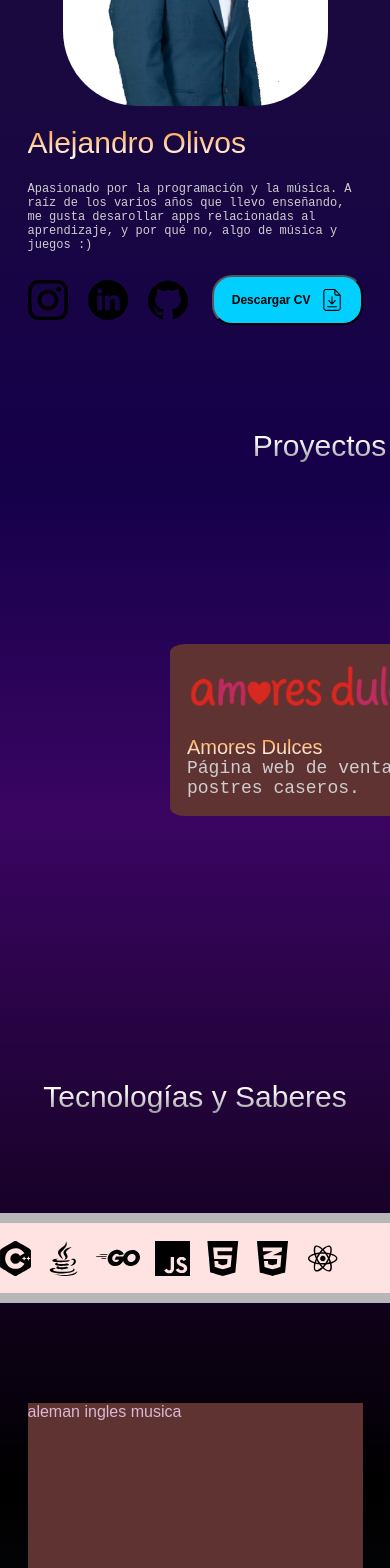
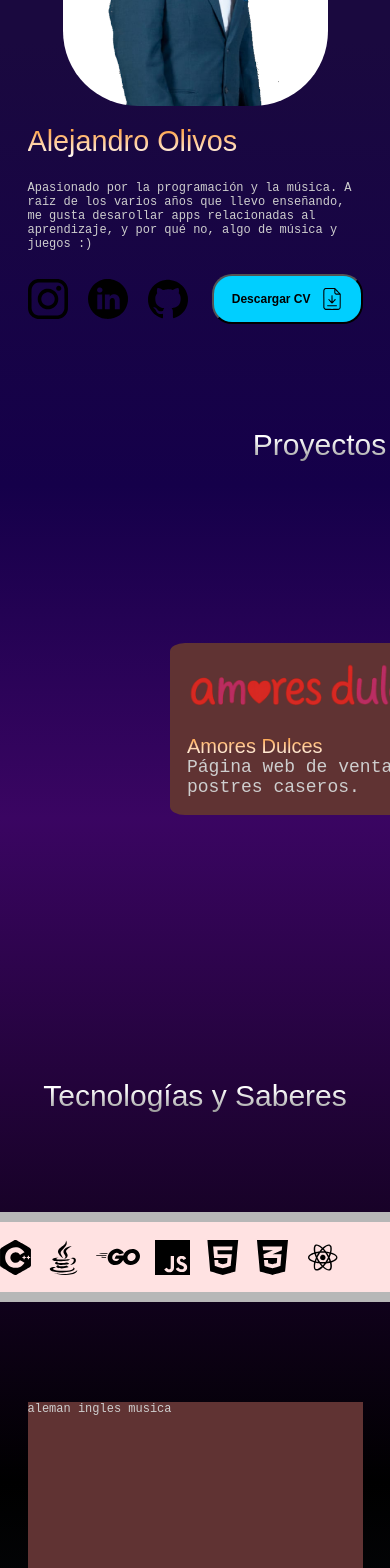
Before and after one commit to SolidDogor/solid-dogor-portfolio, a React (Vite) app: page / in a window 390 px wide. Shown: the part 180-1748 px from the top of the page. Built offline with nearby package versions, Linux system fonts and the light colour scheme.

Commit message:
Actualizar css con fonts responsive

```diff
--- a/src/components/Presentation/Presentation.css
+++ b/src/components/Presentation/Presentation.css
@@ -27,7 +27,7 @@
   background-clip: text;
   -webkit-background-clip: text; /* Para navegadores Webkit */
   color: transparent;
-  font-size: 40px;
+  font-size: clamp(1.8rem, calc(1.8vw + 1rem), 4rem);
   line-height: 1.1;
 }
 
@@ -94,10 +94,6 @@
     max-height: 258px;
   }
 
-  .name {
-    font-size: 30px;
-  }
-
   .description {
     font-size: 12px;
   }
--- a/src/components/Skills/Skills.jsx
+++ b/src/components/Skills/Skills.jsx
@@ -16,7 +16,7 @@ export default function Skills() {
       </div>
 
       <div className="skills-section">
-        <div className="descripcion">aleman ingles musica</div>
+        <div className="description">aleman ingles musica</div>
       </div>
     </section>
   );
```
